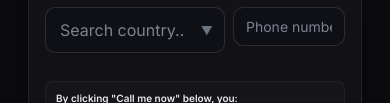
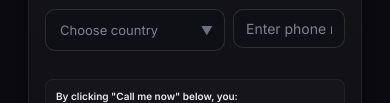
Before and after one commit to karthikluru/buglevoice-demo, a website: page index.html in a window 390 px wide. Shown: the part 424-527 px from the top of the page. Drawn offline with Linux system fonts and the light colour scheme.

Commit message:
Update placeholders and reduce font size
- Changed country dropdown placeholder to 'Choose country'
- Changed phone number placeholder to 'Enter phone number (without country code)'
- Reduced font size in country code dropdown to 13px for better readability
- Applied changes to both index.html and internal.html

```diff
--- a/index.html
+++ b/index.html
@@ -32,7 +32,7 @@
     .phone-container{display:grid;grid-template-columns:200px 1fr;gap:12px;align-items:start}
     .country-code-container{position:relative}
     .searchable-dropdown{position:relative;width:100%}
-    .country-search-input{width:100%;padding:12px 14px;padding-right:40px;border-radius:10px;border:1px solid rgba(255,255,255,.12);background:#0f0f16;color:var(--text);cursor:pointer}
+    .country-search-input{width:100%;padding:12px 14px;padding-right:40px;border-radius:10px;border:1px solid rgba(255,255,255,.12);background:#0f0f16;color:var(--text);cursor:pointer;font-size:13px}
     .country-search-input::placeholder{color:#818191}
     .dropdown-arrow{position:absolute;right:12px;top:50%;transform:translateY(-50%);color:#6b7280;pointer-events:none;font-size:12px}
     .dropdown-options{position:absolute;top:100%;left:0;right:0;background:#0f0f16;border:1px solid rgba(255,255,255,.12);border-radius:10px;max-height:200px;overflow-y:auto;z-index:1000;display:none;margin-top:4px;box-shadow:0 10px 30px rgba(0,0,0,.35)}
@@ -104,7 +104,7 @@
         <div class="phone-container">
           <div class="country-code-container">
             <div class="searchable-dropdown">
-              <input type="text" id="country-search" placeholder="Search country..." class="country-search-input" autocomplete="off" />
+              <input type="text" id="country-search" placeholder="Choose country" class="country-search-input" autocomplete="off" style="font-size: 13px;" />
               <div class="dropdown-arrow">▼</div>
               <div class="dropdown-options" id="country-options">
                 <!-- Options will be populated by JavaScript -->
@@ -114,7 +114,7 @@
               </select>
             </div>
           </div>
-          <input required name="phone_number" type="tel" placeholder="Phone number" class="phone-number-input" />
+          <input required name="phone_number" type="tel" placeholder="Enter phone number (without country code)" class="phone-number-input" />
         </div>
 
         <input type="hidden" name="utm_source" />
```
Also changed, not shown: internal.html (+2 -2 lines).
